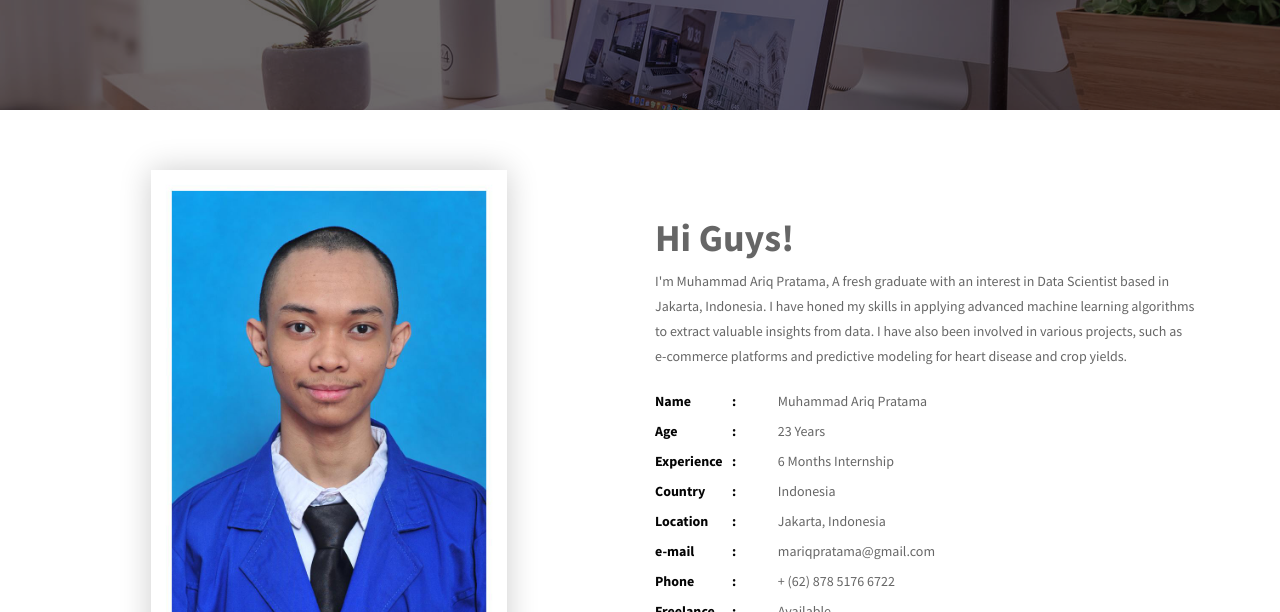
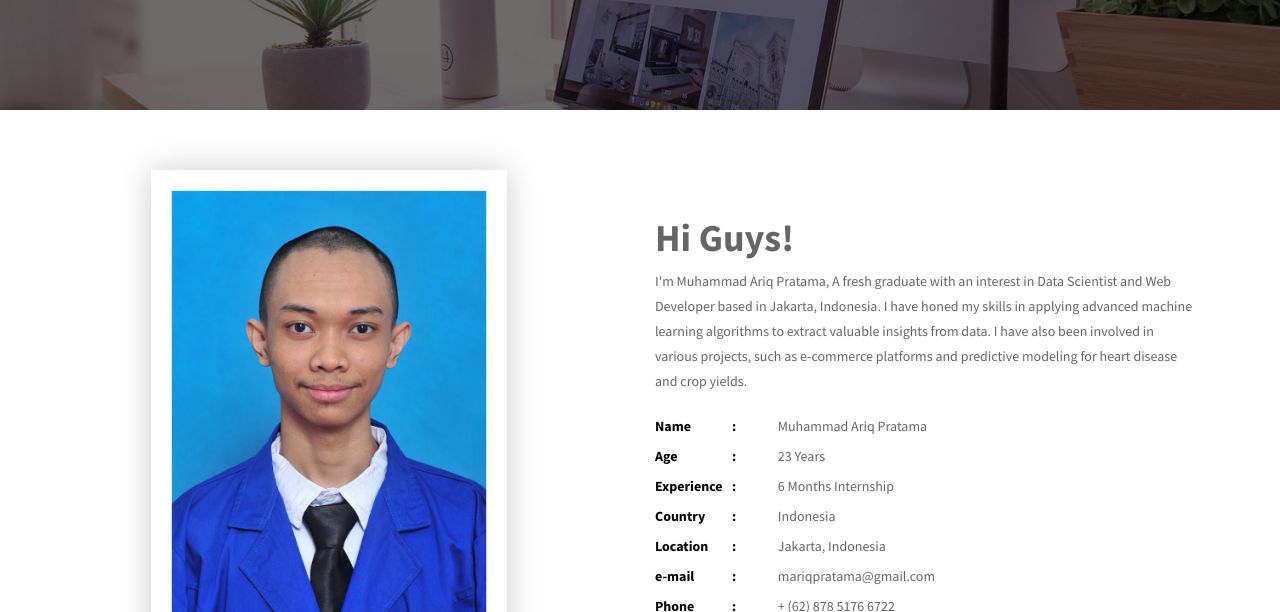
Before and after one commit to Tomzkyy/my-resume, a plain HTML site: page index.html in a window 1280 px wide. Shown: the part 488-1100 px from the top of the page. Drawn offline with Linux system fonts and the light colour scheme; files whose address does not match are found by name.

Commit message:
Update Personal Description

```diff
--- a/index.html
+++ b/index.html
@@ -159,10 +159,10 @@
         <div class="col-lg-6 col-md-6 col-sm-12 col-xs-12">
           <div class="profile-wrapper wow fadeInRight" data-wow-delay="0.3s">
             <h3>Hi Guys!</h3>
-            <p>I'm Muhammad Ariq Pratama, A fresh graduate with an interest in Data Scientist based in Jakarta,
-              Indonesia. I have honed my skills in applying advanced machine learning algorithms to extract valuable
-              insights from data. I have also been involved in various projects, such as e-commerce platforms and
-              predictive modeling for heart disease and crop yields.</p>
+            <p>I'm Muhammad Ariq Pratama, A fresh graduate with an interest in Data Scientist and Web Developer based in
+              Jakarta, Indonesia. I have honed my skills in applying advanced machine learning algorithms to extract
+              valuable insights from data. I have also been involved in various projects, such as e-commerce platforms
+              and predictive modeling for heart disease and crop yields.</p>
             <div class="about-profile">
               <ul class="admin-profile">
                 <li><span class="pro-title"> Name </span> <span class="pro-detail">Muhammad Ariq Pratama</span></li>
```
